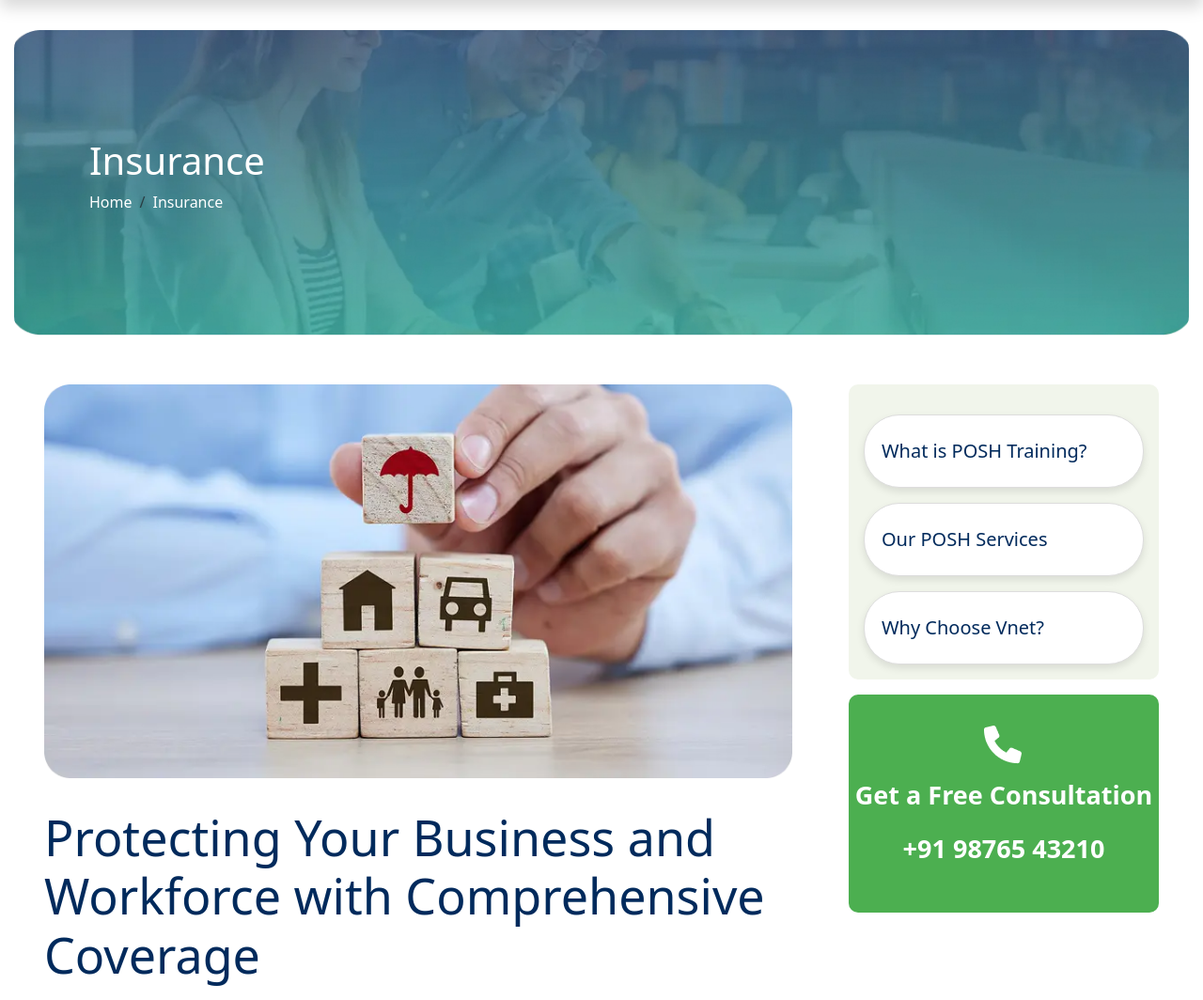
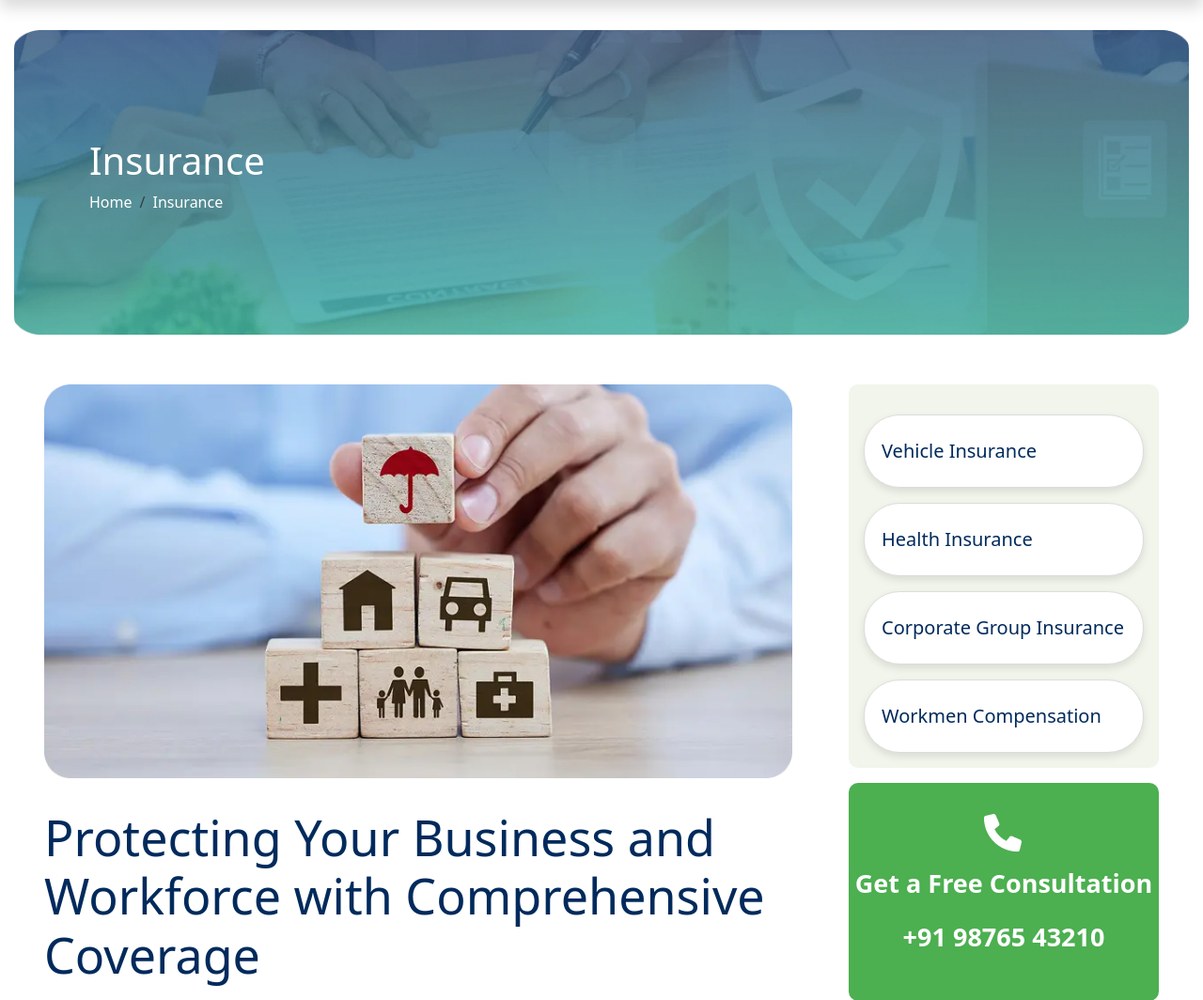
Before and after one commit to Madheshrmedia/vnet, a PHP site: page /insurance.php in a window 1280 px wide. Shown: the part 72-1136 px from the top of the page at 94% size. Run offline with PHP 8.4, Linux system fonts and the light colour scheme.

Commit message:
banner images updated

```diff
--- a/hrservice.php
+++ b/hrservice.php
@@ -8,7 +8,7 @@
     <style>
 
          #banner {
-    background: url(./image/service.webp) no-repeat center center;
+    background: url(./image/hrservice.webp) no-repeat center center;
     background-size: cover; /* Ensures the image scales to cover the container */
     height: 325px;
     width: 100%; /* Ensures the banner spans the full width */
--- a/insurance.php
+++ b/insurance.php
@@ -8,7 +8,7 @@
     <style>
 
          #banner {
-    background: url(./image/service.webp) no-repeat center center;
+    background: url(./image/insurance.webp) no-repeat center center;
     background-size: cover; /* Ensures the image scales to cover the container */
     height: 325px;
     width: 100%; /* Ensures the banner spans the full width */
@@ -121,7 +121,7 @@ p{
 
 <h2 id="apprenticeship">Protecting Your Business and Workforce with Comprehensive Coverage</h2>
 <p>At Vnet Professional Services, we understand that safeguarding your employees and business assets is crucial for sustainable growth. Our tailored corporate insurance solutions provide comprehensive coverage, ensuring peace of mind and financial security for organizations of all sizes. From employee health plans to workmen compensation and vehicle insurance, we’ve got you covered.</p>
-<h4>Our Corporate Insurance Offerings</h4>
+<h4 id="nats">Our Corporate Insurance Offerings</h4>
 <div class="row">
     <div class="col-md-6 col-sm-6">
 <h5><i class="fa fa-check"></i>Group Insurance
@@ -176,7 +176,7 @@ p{
 
 <img src="./image/insurance2.webp" alt="groupphoto" class="image">
 
-<h2 id="naps">Why Choose Vnet for Corporate Insurance?</h2>
+<h2>Why Choose Vnet for Corporate Insurance?</h2>
 
 <div class="row">
 <div class="col-md-6 col-sm-6">
@@ -207,7 +207,7 @@ p{
 
 <img src="./image/insurance3.webp" alt="groupphoto" class="image">
 
-<h2 id="nats">Benefits of Corporate Insurance</h2>
+<h2 >Benefits of Corporate Insurance</h2>
 
 <div class="row">
 <div class="col-md-12 col-sm-6">
@@ -227,7 +227,7 @@ p{
 
 </div>
 </div>
-<h2 id="nats">Download reference materials here</h2>
+<h2 >Download reference materials here</h2>
 <div class="row">
 <div class="col-md-4 col-sm-6">
 <a href="./image/sample.pdf" download>
@@ -241,19 +241,24 @@ p{
     </div>
     <div class="right-column">
       <div class="box1">
-    <a href="#apprenticeship">
+    <a href="#nats">
     <div class="horzcard1">
-           <h4>What is POSH Training? </h4>
-            </div>
-    </a>
-    <a href="#naps">
-    <div class="horzcard1">
-           <h4>Our POSH Services </h4>
+           <h4>Vehicle Insurance </h4>
             </div>
     </a>
     <a href="#nats">
     <div class="horzcard1">
-           <h4>Why Choose Vnet?</h4>
+           <h4>Health Insurance </h4>
+            </div>
+    </a>
+    <a href="#nats">
+    <div class="horzcard1">
+           <h4>Corporate Group Insurance</h4>
+            </div>
+    </a>
+    <a href="#nats">
+    <div class="horzcard1">
+           <h4>Workmen Compensation</h4>
             </div>
     </a>
       </div>
--- a/posh.php
+++ b/posh.php
@@ -8,7 +8,7 @@
     <style>
 
          #banner {
-    background: url(./image/service.webp) no-repeat center center;
+    background: url(./image/posh.webp) no-repeat center center;
     background-size: cover; /* Ensures the image scales to cover the container */
     height: 325px;
     width: 100%; /* Ensures the banner spans the full width */
--- a/service.php
+++ b/service.php
@@ -7,7 +7,7 @@
     <link rel="stylesheet" href="https://cdnjs.cloudflare.com/ajax/libs/font-awesome/4.7.0/css/font-awesome.min.css">
     <style>
          #banner {
-    background: url(./image/service.webp) no-repeat center center;
+    background: url(./image/apprenticeship.webp) no-repeat center center;
     background-size: cover; /* Ensures the image scales to cover the container */
     height: 325px;
     width: 100%; /* Ensures the banner spans the full width */
```
Also changed, not shown: register.php (+4 -4 lines), image/apprenticeship.webp (added), image/hrservice.webp (added), image/insurance.webp (added), image/posh.webp (added), image/register.webp (added).
